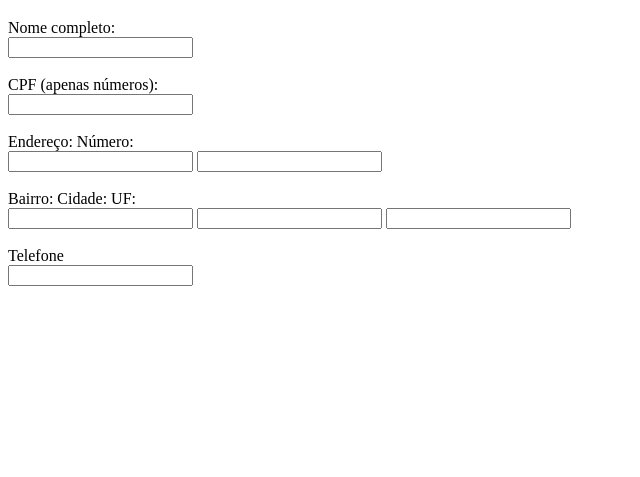
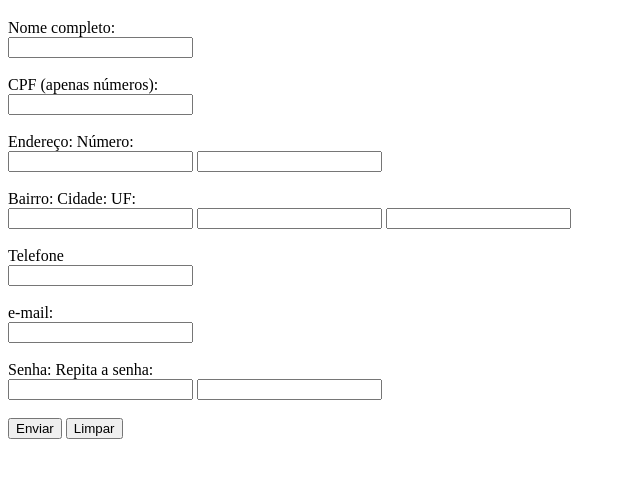
Before and after one commit to dougstan/projeto-formulario, a plain HTML site: page index.html in a window 1280 px wide. Shown: the part 61-538 px from the top of the page, without its empty margins (0-640 px from the left). Drawn offline with Linux system fonts and the light colour scheme.

Commit message:
Criação de mais campos

```diff
--- a/index.html
+++ b/index.html
@@ -9,7 +9,7 @@
 </head>
 <body>
     <h1>Cadastro de Cliente</h1>
-    <form method="POST" action="">
+    <form method="POST" action="/cadastro_completo.txt">
         <label for="nome">Nome completo:</label><br>
         <input type="text" id="nome" name="nome"><br><br>
         <label for="cpf">CPF (apenas números):</label><br>
@@ -25,7 +25,15 @@
         <input type="text" id="cidade" name="cidade">
         <input type="text" id="uf" name="uf"><br><br>
         <label for="tel">Telefone</label><br>
-        <input type="text" id="tel" name="tel" pattern="[0-9](00) 00000-0000"><br><br>
+        <input type="text" id="tel" name="tel"><br><br>
+        <label for="email">e-mail:</label><br>
+        <input type="text" id="e-mail"><br><br>
+        <label for="pwd">Senha:</label>
+        <label for="pwd">Repita a senha:</label><br>
+        <input type="password" id="pwd" name="pwd">
+        <input type="password" id="pwd" name="pwd"><br><br>
+        <input type="submit" id="enviar" value="Enviar">
+        <input type="reset" id="limpar" value="Limpar">
     </form>
 </body>
 </html>
```
